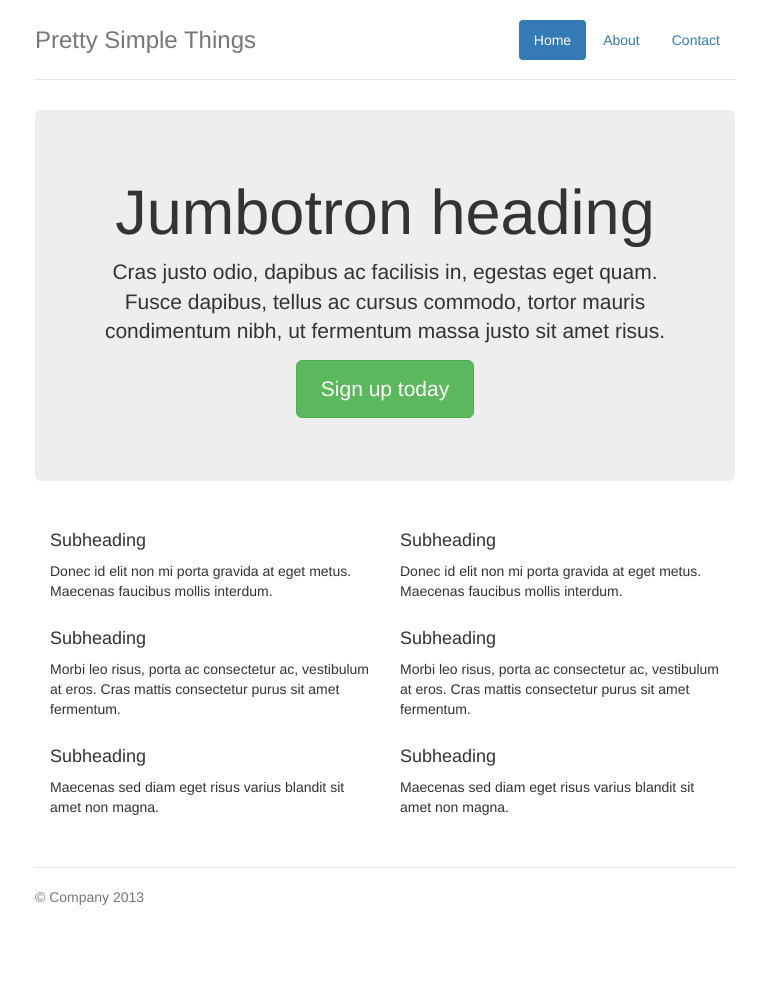
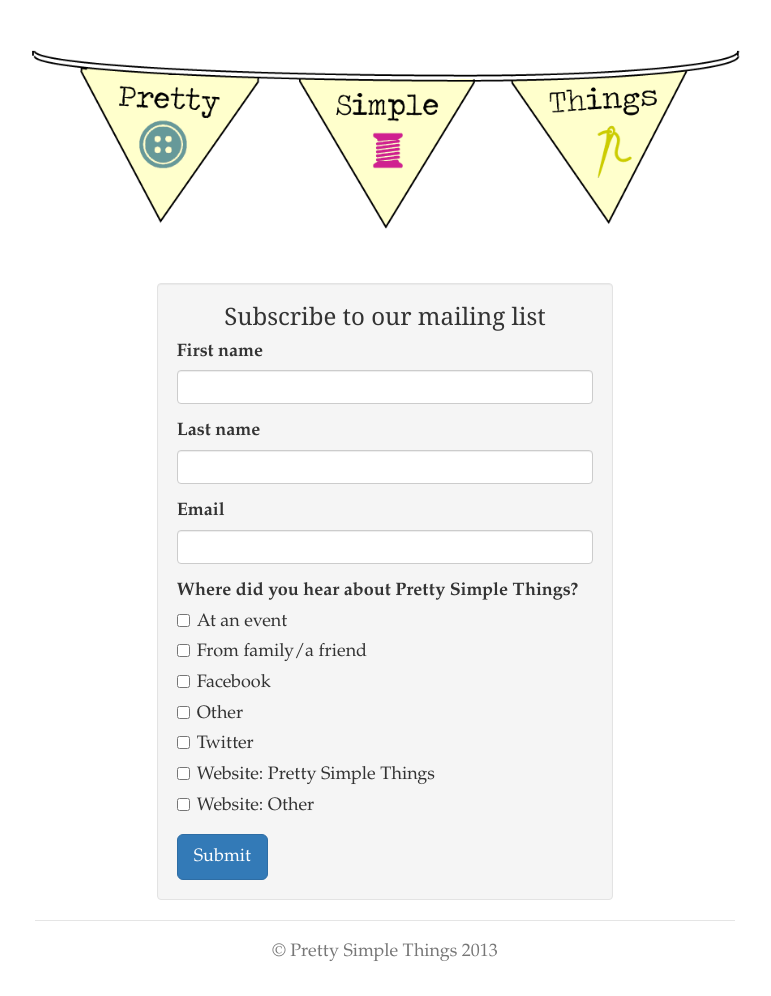
Before and after one commit to matkins/pst, a Jekyll site: the page built from index.html, in a window 1280 px wide. Shown: the whole page, without its empty margins (255-1026 px from the left). Built offline with Jekyll 4.4.1, drawn with Linux system fonts in a browser that asks for light colours; nearby versions of some CDN libraries; some web fonts are replaced; Markdown is read by kramdown in place of the engine named in the settings; before the commit the page ends 937 px from its top, so only the background shows below that.

Commit message:
First pass at design

```diff
--- a/_layouts/default.html
+++ b/_layouts/default.html
@@ -5,15 +5,16 @@
     <meta charset="utf-8">
     <meta http-equiv="X-UA-Compatible" content="IE=edge">
     <meta name="viewport" content="width=device-width, initial-scale=1.0">
-    <meta name="description" content="">
-    <meta name="author" content="">
-    <link rel="shortcut icon" href="../../docs-assets/ico/favicon.png">
+    <meta name="description" content="{{ site.name }}">
+    <meta name="author" content="{{ site.name}}">
+    <link rel="shortcut icon" type="image/x-icon" href="/favicon.ico">
 
     <title>{{ site.name }}</title>
 
+    <link href='http://fonts.googleapis.com/css?family=Ribeye' rel='stylesheet' type='text/css'>
+    <link href='http://fonts.googleapis.com/css?family=Nixie+One' rel='stylesheet' type='text/css'>
     <link rel="stylesheet" href="//netdna.bootstrapcdn.com/bootstrap/3.0.2/css/bootstrap.min.css">
 
-    <!-- Custom styles for this template -->
     <link href="/css/main.css" rel="stylesheet">
 
     <!-- HTML5 shim and Respond.js IE8 support of HTML5 elements and media queries -->
@@ -22,30 +23,23 @@
       <script src="https://oss.maxcdn.com/libs/respond.js/1.3.0/respond.min.js"></script>
     <![endif]-->
   </head>
-
   <body>
-
+    <div class="container container-header">
+      <div class="row header">
+        <div class="col-md-12">
+          <img src="/img/logo.png" alt="{{site.name}}" class='header-logo'>
+          <img src="/img/logo-small.png" alt="{{site.name}}" class='header-logo header-logo-small'>
+          <h1>{{ site.name }}</h1>
+        </div>
+      </div>
+    </div>
     <div class="container">
-      <div class="header">
-        <ul class="nav nav-pills pull-right">
-          <li class="active"><a href="/">Home</a></li>
-          <li><a href="about.html">About</a></li>
-          <li><a href="contact.html">Contact</a></li>
-        </ul>
-        <h3 class="text-muted">{{ site.name }}</h3>
+      {{ content }}
+    </div>
+    <div class="container">
+      <div class="footer">
+        <p>&copy; {{ site.name }} 2013</p>
       </div>
-
-      {{ content }}
-
-      <div class="footer">
-        <p>&copy; Company 2013</p>
-      </div>
-
-    </div> <!-- /container -->
-
-
-    <!-- Bootstrap core JavaScript
-    ================================================== -->
-    <!-- Placed at the end of the document so the pages load faster -->
+    </div>
   </body>
 </html>
--- a/css/main.css
+++ b/css/main.css
@@ -1,79 +1,84 @@
-/* Space out content a bit */
+h1,
+h2,
+h3,
+h4,
+h5,
+h6 {
+  font-family: 'Nixie One', Georgia, serif;
+  font-weight:400;
+}
+
 body {
+  font-family: 'Ledger', Garamond, Georgia, serif;
+  font-size:18px;
+  font-weight:400;
   padding-top: 20px;
   padding-bottom: 20px;
 }
+.form-control {
+  font-size:16px;
+}
 
-/* Everything but the jumbotron gets side spacing for mobile first views */
-.header,
-.marketing,
+.container-header{
+  padding:0px;
+}
+
 .footer {
   padding-left: 15px;
   padding-right: 15px;
 }
 
-/* Custom page header */
 .header {
-  border-bottom: 1px solid #e5e5e5;
-}
-/* Make the masthead heading the same height as the navigation */
-.header h3 {
-  margin-top: 0;
-  margin-bottom: 0;
-  line-height: 40px;
-  padding-bottom: 19px;
+  text-align:center;
+  margin-bottom:20px;
 }
 
-/* Custom page footer */
+.header h1 {
+  display:none;
+}
+.header-logo {
+  width:100%;
+}
+.header-logo-small {
+  display:none;
+}
+
+.sign-up-form h3{
+  width:100%;
+  margin-top:0px;
+  text-align:center;
+}
+.checkbox-first {
+  margin-top:0px;
+}
+
 .footer {
   padding-top: 19px;
   color: #777;
+  text-align:center;
   border-top: 1px solid #e5e5e5;
 }
 
-/* Customize container */
 @media (min-width: 768px) {
   .container {
     max-width: 730px;
   }
 }
-.container-narrow > hr {
-  margin: 30px 0;
-}
 
-/* Main marketing message and sign up button */
-.jumbotron {
-  text-align: center;
-  border-bottom: 1px solid #e5e5e5;
-}
-.jumbotron .btn {
-  font-size: 21px;
-  padding: 14px 24px;
-}
-
-/* Supporting marketing content */
-.marketing {
-  margin: 40px 0;
-}
-.marketing p + h4 {
-  margin-top: 28px;
+@media (max-width: 460px) {
+  .header-logo {
+    display:none;
+  }
+  .header-logo-small {
+    display:block;
+  }
 }
 
 /* Responsive: Portrait tablets and up */
 @media screen and (min-width: 768px) {
-  /* Remove the padding we set earlier */
   .header,
-  .marketing,
   .footer {
     padding-left: 0;
     padding-right: 0;
   }
-  /* Space out the masthead */
-  .header {
-    margin-bottom: 30px;
-  }
-  /* Remove the bottom border on the jumbotron for visual effect */
-  .jumbotron {
-    border-bottom: 0;
-  }
 }
--- a/index.html
+++ b/index.html
@@ -2,32 +2,70 @@
 layout: default
 ---
 
-<div class="jumbotron">
-  <h1>Jumbotron heading</h1>
-  <p class="lead">Cras justo odio, dapibus ac facilisis in, egestas eget quam. Fusce dapibus, tellus ac cursus commodo, tortor mauris condimentum nibh, ut fermentum massa justo sit amet risus.</p>
-  <p><a class="btn btn-lg btn-success" href="#" role="button">Sign up today</a></p>
-</div>
-
-<div class="row marketing">
-  <div class="col-lg-6">
-    <h4>Subheading</h4>
-    <p>Donec id elit non mi porta gravida at eget metus. Maecenas faucibus mollis interdum.</p>
-
-    <h4>Subheading</h4>
-    <p>Morbi leo risus, porta ac consectetur ac, vestibulum at eros. Cras mattis consectetur purus sit amet fermentum.</p>
-
-    <h4>Subheading</h4>
-    <p>Maecenas sed diam eget risus varius blandit sit amet non magna.</p>
+<div class="row">
+  <div class="col-md-8 col-md-offset-2">
+    <div class='sign-up-form well'>
+    <form action="http://prettysimplethings.us3.list-manage.com/subscribe/post?u=5541570d09af676959740e105&amp;id=a617836a19" method="post" name="mc-embedded-subscribe-form" class="validate" target="_blank" novalidate role='form'>
+      <h3>Subscribe to our mailing list</h3>
+      <div class="form-group">
+        <label for="mce-FNAME">First name</label>
+        <input type="text" value="" name="FNAME" class="form-control required" id="mce-FNAME">
+      </div>
+      <div class="form-group">
+        <label for="mce-LNAME">Last name</label>
+        <input type="text" value="" name="LNAME" class="form-control required" id="mce-LNAME">
+      </div>
+      <div class="form-group">
+        <label for="mce-LNAME">Email</label>
+        <input type="email" value="" name="EMAIL" class="form-control required" id="mce-EMAIL">
+      </div>
+      <div class="form-group">
+        <label>Where did you hear about Pretty Simple Things? </label>
+        <div class="checkbox checkbox-first">
+          <label for="mce-group[5369]-5369-0">
+            <input type="checkbox" value="1" name="group[5369][1]" id="mce-group[5369]-5369-0">
+            At an event
+          </label>
+        </div>
+        <div class="checkbox">
+          <label for="mce-group[5369]-5369-1">
+            <input type="checkbox" value="2" name="group[5369][2]" id="mce-group[5369]-5369-1">
+            From family/a friend
+          </label>
+        </div>
+        <div class="checkbox">
+          <label for="mce-group[5369]-5369-2">
+            <input type="checkbox" value="4" name="group[5369][4]" id="mce-group[5369]-5369-2">
+            Facebook
+          </label>
+        </div>
+        <div class="checkbox">
+          <label for="mce-group[5369]-5369-3">
+            <input type="checkbox" value="8" name="group[5369][8]" id="mce-group[5369]-5369-3">
+            Other
+          </label>
+        </div>
+        <div class="checkbox">
+          <label for="mce-group[5369]-5369-4">
+            <input type="checkbox" value="16" name="group[5369][16]" id="mce-group[5369]-5369-4">
+            Twitter
+          </label>
+        </div>
+        <div class="checkbox">
+          <label for="mce-group[5369]-5369-5">
+            <input type="checkbox" value="32" name="group[5369][32]" id="mce-group[5369]-5369-5">
+            Website: Pretty Simple Things
+          </label>
+        </div>
+        <div class="checkbox">
+          <label for="mce-group[5369]-5369-6">
+            <input type="checkbox" value="64" name="group[5369][64]" id="mce-group[5369]-5369-6">
+            Website: Other
+          </label>
+        </div>
+      </div>
+      <button type="submit" class="btn btn-primary btn-lg">Submit</button>
+    </form>
   </div>
-
-  <div class="col-lg-6">
-    <h4>Subheading</h4>
-    <p>Donec id elit non mi porta gravida at eget metus. Maecenas faucibus mollis interdum.</p>
-
-    <h4>Subheading</h4>
-    <p>Morbi leo risus, porta ac consectetur ac, vestibulum at eros. Cras mattis consectetur purus sit amet fermentum.</p>
-
-    <h4>Subheading</h4>
-    <p>Maecenas sed diam eget risus varius blandit sit amet non magna.</p>
   </div>
 </div>
```
Also changed, not shown: favicon.ico (added), img/logo-small.png (added), img/logo.png (added).
